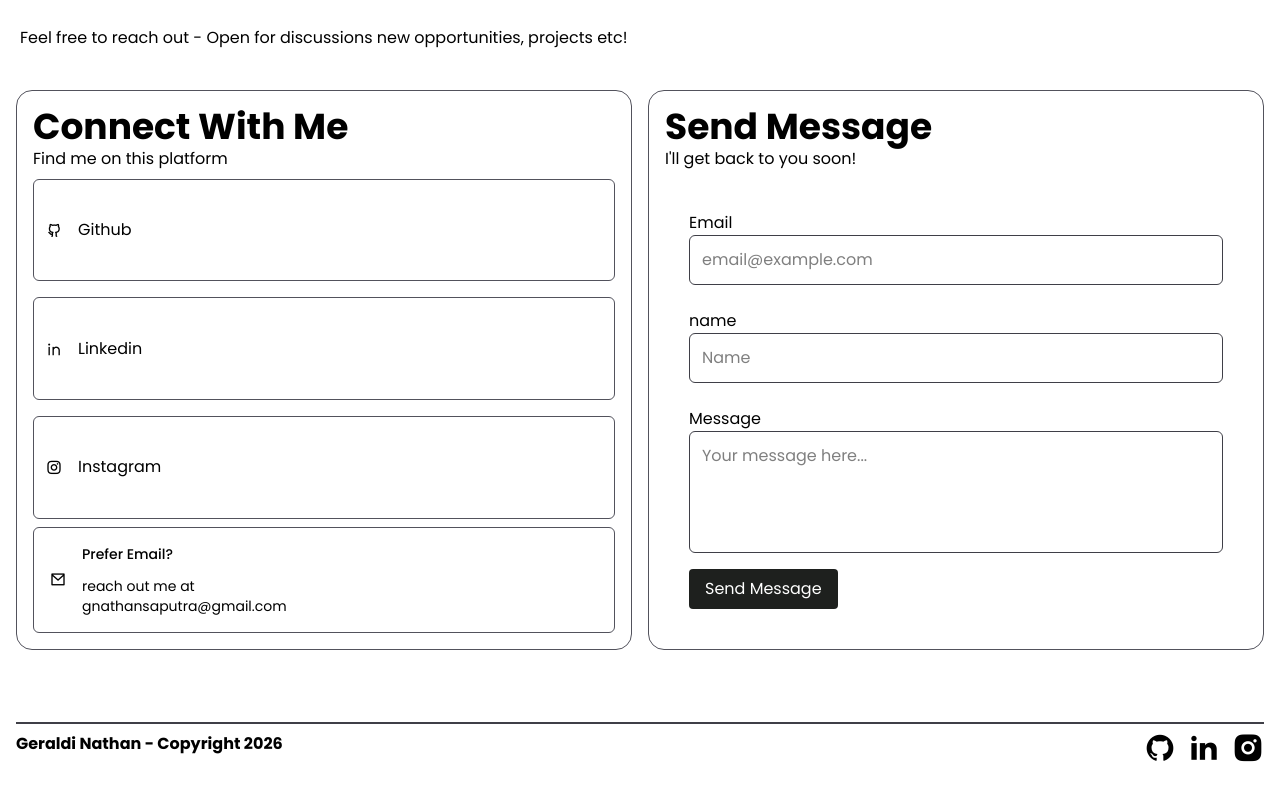
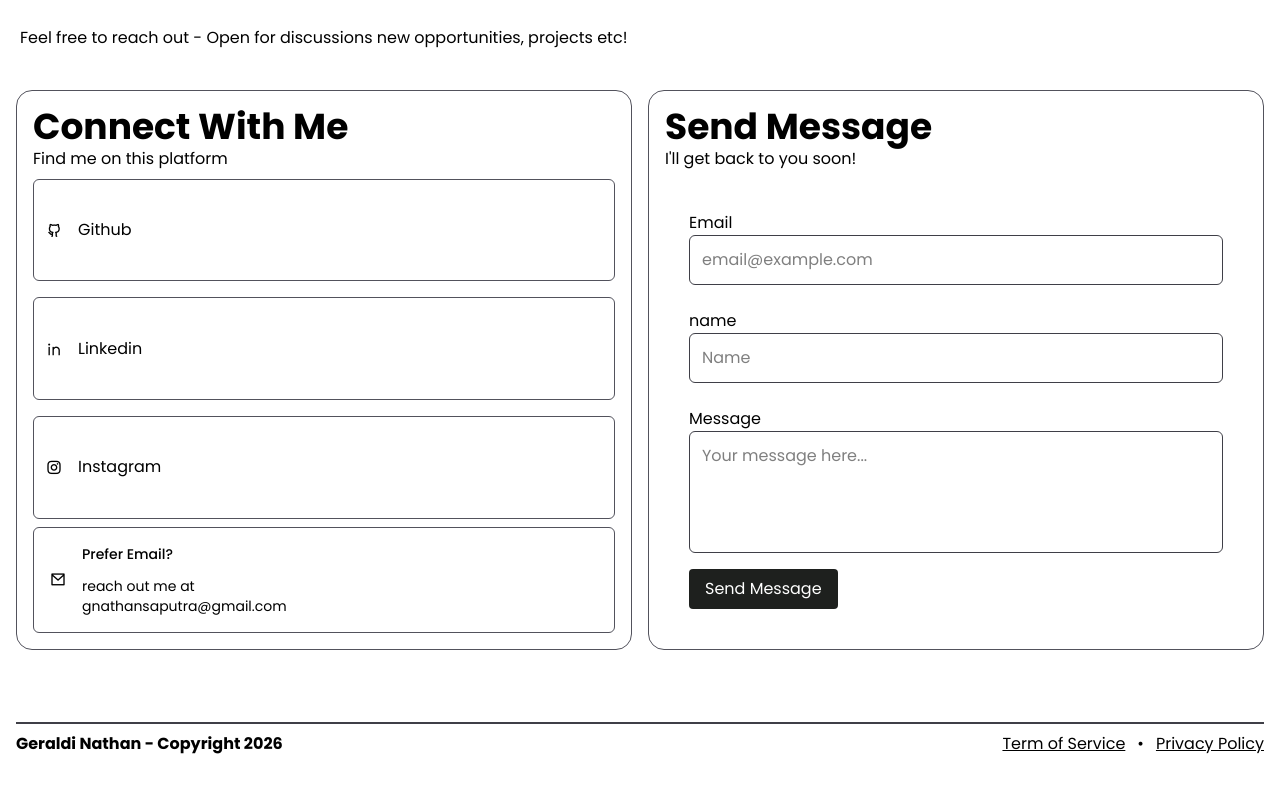
Before and after one commit to GeraldiNathan/PortofolioV1, a React (Vite) app: page / in a window 1280 px wide. Shown: the part 2948-3748 px from the top of the page. Built offline with nearby package versions, Linux system fonts and the light colour scheme.

Commit message:
fix(Footer): Remove social media icon and change to privacy policy and ToS

```diff
--- a/src/components/Footer.jsx
+++ b/src/components/Footer.jsx
@@ -1,5 +1,3 @@
-import { socialMediaLinks } from "../data";
-
 export const Footer = () => {
   return (
     <div className="py-8 my-9">
@@ -10,24 +8,10 @@ export const Footer = () => {
             Geraldi Nathan - Copyright 2026
           </p>
         </div>
-        <div className="flex gap-3">
-          <a href={socialMediaLinks.github} target="_blank" aria-label="Github">
-            <i className="ri-github-fill ri-2x cursor-pointer"></i>
-          </a>
-          <a
-            href={socialMediaLinks.linkedin}
-            target="_blank"
-            aria-label="Linkedin"
-          >
-            <i className="ri-linkedin-fill ri-2x cursor-pointer"></i>
-          </a>
-          <a
-            href={socialMediaLinks.instagram}
-            target="_blank"
-            aria-label="Instagram"
-          >
-            <i className="ri-instagram-fill ri-2x cursor-pointer"></i>
-          </a>
+        <div className="flex gap-3 mt-2">
+          <a className="underline">Term of Service</a>
+          <span className="text-black dark:text-white">•</span>
+          <a className="underline">Privacy Policy</a>
         </div>
       </div>
     </div>
```
